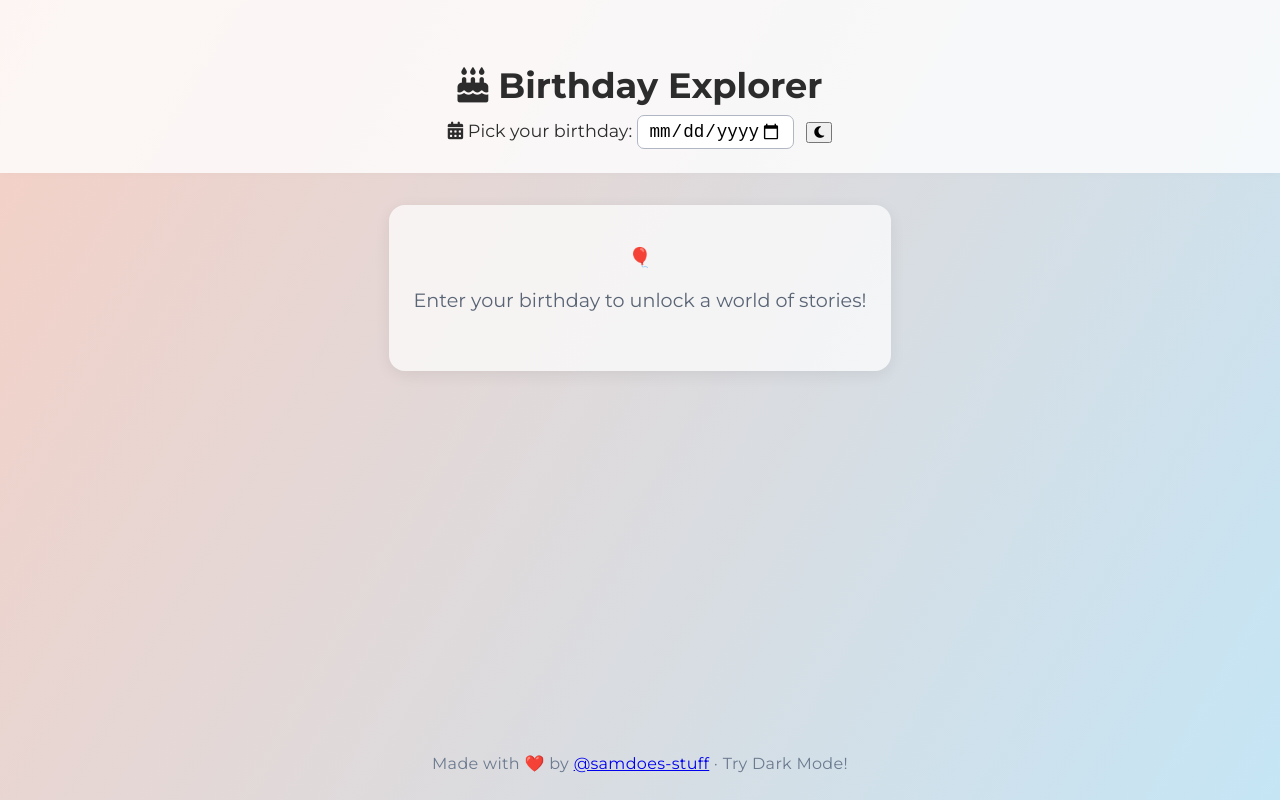
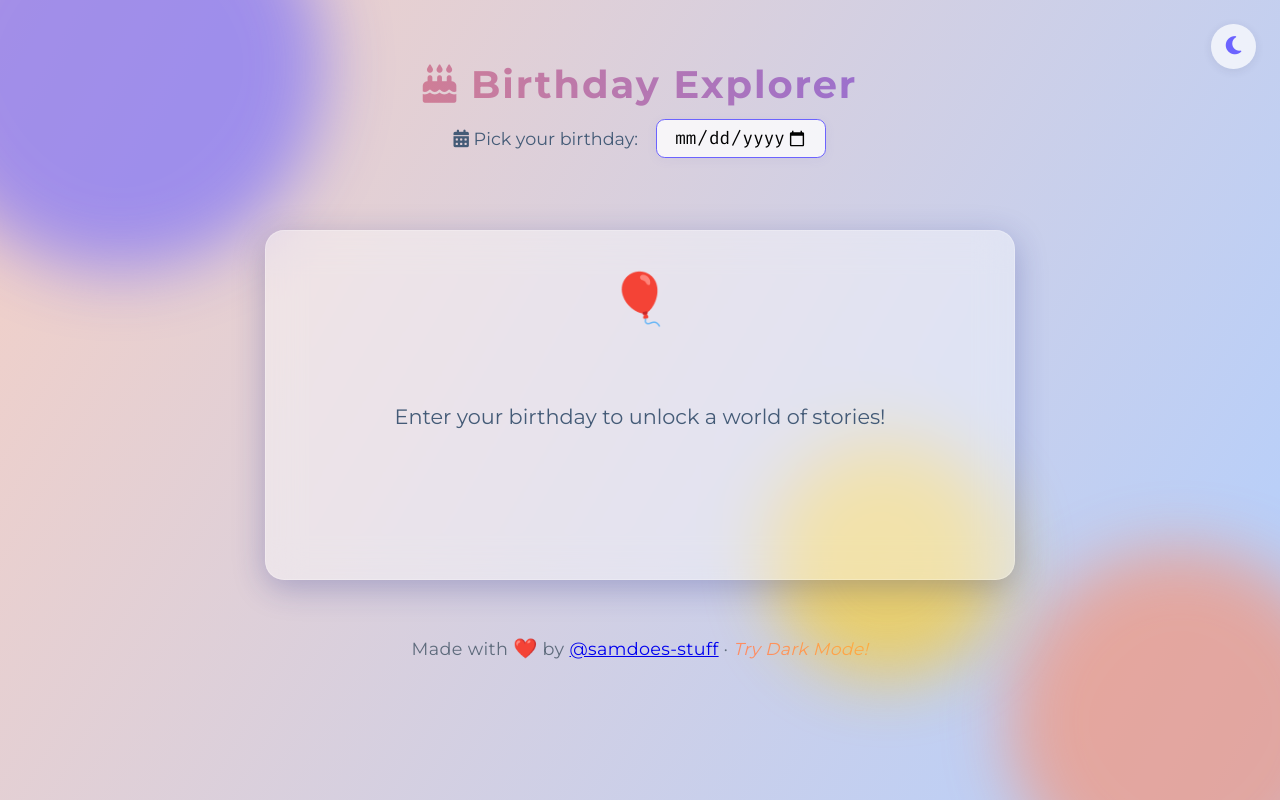
Before and after one commit to samdoes-stuff/samdoes-stuff.github.io, a plain HTML site: page index.html in a window 1280 px wide. Drawn offline with Linux system fonts and the light colour scheme.

Commit message:
Refactor styles with CSS variables and dark mode support

```diff
--- a/styles.css
+++ b/styles.css
@@ -1,112 +1,258 @@
+:root {
+  --bg1: #f5d0c5;
+  --bg2: #b3cffe;
+  --card-bg: rgba(255,255,255,0.42);
+  --card-blur: 18px;
+  --glass-border: rgba(255,255,255,0.23);
+  --shadow: 0 8px 32px 0 rgba(31,38,135,0.28);
+  --accent: #6c63ff;
+  --accent2: #ff8b64;
+  --text: #2c2c2c;
+  --label: #445b77;
+  --hover: #ffd6a3;
+  --footer: #5e6b7c;
+  --emoji-bounce: #ff8b64;
+  --font-main: 'Montserrat', Arial, sans-serif;
+  --font-mono: 'Fira Mono', monospace;
+}
 body {
   margin: 0;
-  font-family: 'Montserrat', Arial, sans-serif;
-  background: linear-gradient(120deg, #f5d0c5 0%, #c5e5f5 100%);
+  font-family: var(--font-main);
   min-height: 100vh;
-  color: #2c2c2c;
-  display: flex;
-  flex-direction: column;
+  color: var(--text);
+  background: linear-gradient(120deg, var(--bg1) 0%, var(--bg2) 100%);
+  overflow-x: hidden;
+  transition: background 1s;
+  position: relative;
 }
-
+.bg-animated {
+  position: fixed;
+  inset: 0;
+  z-index: 0;
+  pointer-events: none;
+  overflow: hidden;
+}
+.shape {
+  position: absolute;
+  border-radius: 50%;
+  filter: blur(32px);
+  opacity: 0.6;
+  animation: float 14s infinite linear alternate;
+}
+.shape1 { width: 400px; height: 400px; background: var(--accent); top: -120px; left: -80px; animation-delay: 0s; }
+.shape2 { width: 340px; height: 340px; background: var(--accent2); bottom: -100px; right: -70px; animation-delay: 2s; }
+.shape3 { width: 240px; height: 240px; background: #fecd1a; bottom: 15%; left: 60%; animation-delay: 5s; }
+@keyframes float {
+  0% { transform: translateY(0) scale(1); }
+  100% { transform: translateY(-40px) scale(1.07); }
+}
 header {
   text-align: center;
-  padding: 2.5rem 1rem 1.5rem 1rem;
-  background: rgba(255,255,255,0.8);
-  box-shadow: 0 2px 8px rgba(0,0,0,0.02);
+  padding: 2.2rem 1rem 1.5rem 1rem;
+  position: relative;
+  z-index: 2;
 }
-
 header h1 {
-  font-size: 2.2rem;
-  margin-bottom: 0.5rem;
+  font-size: 2.4rem;
+  margin-bottom: 0.7rem;
   font-weight: 700;
+  letter-spacing: 0.05em;
+  background: linear-gradient(90deg, var(--accent2), var(--accent));
+  color: transparent;
+  -webkit-background-clip: text;
+  background-clip: text;
 }
-
-header label {
+.input-label {
+  display: flex;
+  align-items: center;
+  justify-content: center;
+  gap: 0.5em;
   font-size: 1.1rem;
-  margin-right: 0.5rem;
+  color: var(--label);
+  margin-bottom: 1rem;
 }
-
-#birthday-input {
+.input-label input[type="date"] {
+  padding: 0.4em 1em;
+  border-radius: 0.5em;
+  border: 1.5px solid var(--accent);
   font-size: 1.1rem;
-  padding: 0.3em 0.6em;
-  border-radius: 0.4em;
-  border: 1px solid #b0b6c4;
-  background: #fff;
+  outline: none;
+  transition: box-shadow 0.3s, border 0.3s;
+  background: rgba(255,255,255,0.78);
+  margin-left: 0.5em;
+  box-shadow: 0 2px 12px rgba(100,100,200,0.06);
+  font-family: var(--font-mono);
+  position: relative;
 }
-
+.input-label input[type="date"]:focus {
+  border-color: var(--accent2);
+  box-shadow: 0 0 0 3px #ff8b6433;
+}
+#darkToggle {
+  position: absolute;
+  top: 24px;
+  right: 24px;
+  background: rgba(255,255,255,0.7);
+  border: none;
+  border-radius: 50%;
+  font-size: 1.3rem;
+  padding: 0.5em 0.7em;
+  color: var(--accent);
+  box-shadow: 0 2px 10px rgba(40,40,80,0.09);
+  transition: background 0.3s, color 0.3s;
+  cursor: pointer;
+  z-index: 3;
+}
+#darkToggle:hover { background: var(--accent); color: #fff; }
 .results {
-  max-width: 650px;
+  max-width: 750px;
   margin: 2rem auto 1rem auto;
-  display: flex;
-  flex-direction: column;
-  gap: 2rem;
+  display: grid;
+  grid-template-columns: 1fr;
+  gap: 2.2rem;
   min-height: 350px;
+  z-index: 2;
 }
-
 .placeholder {
-  background: rgba(255,255,255,0.7);
-  border-radius: 1rem;
-  padding: 2.5rem 1.5rem;
-  box-shadow: 0 4px 16px rgba(0,0,0,0.07);
+  background: var(--card-bg);
+  border-radius: 1.2rem;
+  padding: 3.5rem 1.8rem 2.2rem 1.8rem;
+  box-shadow: var(--shadow);
   text-align: center;
-  font-size: 1.2rem;
-  color: #596475;
+  font-size: 1.3rem;
+  color: var(--label);
+  border: 1.5px solid var(--glass-border);
+  backdrop-filter: blur(var(--card-blur));
+  font-family: var(--font-main);
+  position: relative;
 }
-
+.emoji-bounce {
+  font-size: 2.4em;
+  animation: bounce 1.5s infinite alternate cubic-bezier(.8,-0.6,0.2,1.6);
+  display: inline-block;
+  margin-bottom: 0.7em;
+  color: var(--emoji-bounce);
+}
+@keyframes bounce {
+  0% { transform: translateY(0);}
+  100% { transform: translateY(-18px);}
+}
 .card {
-  background: #fff;
+  background: var(--card-bg);
   border-radius: 1.2rem;
-  box-shadow: 0 4px 18px rgba(0,0,0,0.12);
-  padding: 1.7rem 1.4rem;
+  box-shadow: var(--shadow);
+  padding: 2.1rem 1.7rem 1.4rem 1.7rem;
   opacity: 0;
-  transform: translateY(50px) scale(0.97);
-  transition: opacity 0.7s cubic-bezier(.4,0,.2,1), transform 0.7s cubic-bezier(.4,0,.2,1);
+  transform: translateY(60px) scale(0.98);
+  transition: opacity 0.7s cubic-bezier(.4,0,.2,1), transform 0.7s cubic-bezier(.4,0,.2,1), box-shadow 0.3s;
   will-change: opacity, transform;
+  border: 1.5px solid var(--glass-border);
+  backdrop-filter: blur(var(--card-blur));
+  font-family: var(--font-main);
+  position: relative;
 }
-
 .card.visible {
   opacity: 1;
   transform: translateY(0) scale(1);
 }
-
+.card:hover {
+  box-shadow: 0 12px 36px 0 var(--accent2), 0 8px 32px 0 rgba(31,38,135,0.18);
+  border-color: var(--accent2);
+  z-index: 2;
+}
 .card h2 {
   margin-top: 0;
-  font-size: 1.3rem;
-  color: #4f78aa;
+  font-size: 1.32rem;
+  color: var(--accent);
+  font-family: var(--font-main);
 }
-
 .card .year {
-  font-weight: 500;
-  color: #445b77;
-  font-size: 1.07em;
+  font-weight: 700;
+  color: var(--accent2);
+  font-size: 1.12em;
+  margin-left: 0.3em;
 }
-
 .card .desc {
-  margin: 0.6em 0 0.2em 0;
+  margin: 0.7em 0 0.1em 0;
+  font-family: var(--font-main);
+  color: var(--label);
 }
-
 .card a {
-  color: #3367d6;
-  font-size: 0.97em;
+  color: var(--accent);
+  font-size: 1em;
   text-decoration: none;
+  margin-top: 0.7em;
+  display: inline-block;
+  transition: color 0.2s;
 }
-
+.card a:hover { color: var(--accent2);}
 footer {
   text-align: center;
-  font-size: 1rem;
-  color: #6b7a8f;
+  font-size: 1.1rem;
+  color: var(--footer);
   margin-top: auto;
-  padding: 1.2rem 0 0.7rem 0;
+  padding: 1.4rem 0 0.9rem 0;
   background: none;
   letter-spacing: 0.02em;
+  font-family: var(--font-main);
+  z-index: 2;
 }
-
+.footer-tip {
+  color: var(--accent2);
+  font-style: italic;
+  font-size: 0.98em;
+}
+.heart {
+  color: #ff8b64;
+  font-size: 1.1em;
+  animation: heartBeat 1.3s infinite alternate;
+}
+@keyframes heartBeat {
+  0% { transform: scale(1);}
+  100% { transform: scale(1.13);}
+}
+.loader {
+  position: fixed;
+  top: 54%;
+  left: 50%;
+  transform: translate(-50%, -50%);
+  width: 54px;
+  height: 54px;
+  border: 6px solid #f3f3f3;
+  border-top: 6px solid var(--accent);
+  border-radius: 50%;
+  animation: spin 1.1s linear infinite;
+  z-index: 100;
+  display: none;
+}
+@keyframes spin {
+  to { transform: translate(-50%, -50%) rotate(360deg);}
+}
+/* Dark Mode */
+body.dark {
+  --bg1: #23243a;
+  --bg2: #3e4466;
+  --card-bg: rgba(34,38,54,0.68);
+  --card-blur: 22px;
+  --glass-border: rgba(255,255,255,0.12);
+  --shadow: 0 8px 32px 0 rgba(58,62,90,0.25);
+  --accent: #9e87ff;
+  --accent2: #ffad80;
+  --text: #e8eaff;
+  --label: #b4b6c8;
+  --hover: #3c375e;
+  --footer: #b4b6c8;
+  --emoji-bounce: #ffd77c;
+  background: linear-gradient(120deg, var(--bg1) 0%, var(--bg2) 100%);
+  color: var(--text);
+}
 /* Responsive */
+@media (max-width: 900px) {
+  .results { max-width: 97vw; }
+}
 @media (max-width: 700px) {
-  .results {
-    margin: 1.1rem 0.4rem 1rem 0.4rem;
-  }
-  .card {
-    padding: 1.2rem 0.7rem;
-  }
+  .results { margin: 1.1rem 0.2rem 1rem 0.2rem; }
+  .card { padding: 1.3rem 0.6rem; }
+  .placeholder { padding: 2.1rem 0.6rem; }
+  header h1 { font-size: 1.5rem;}
 }
```
